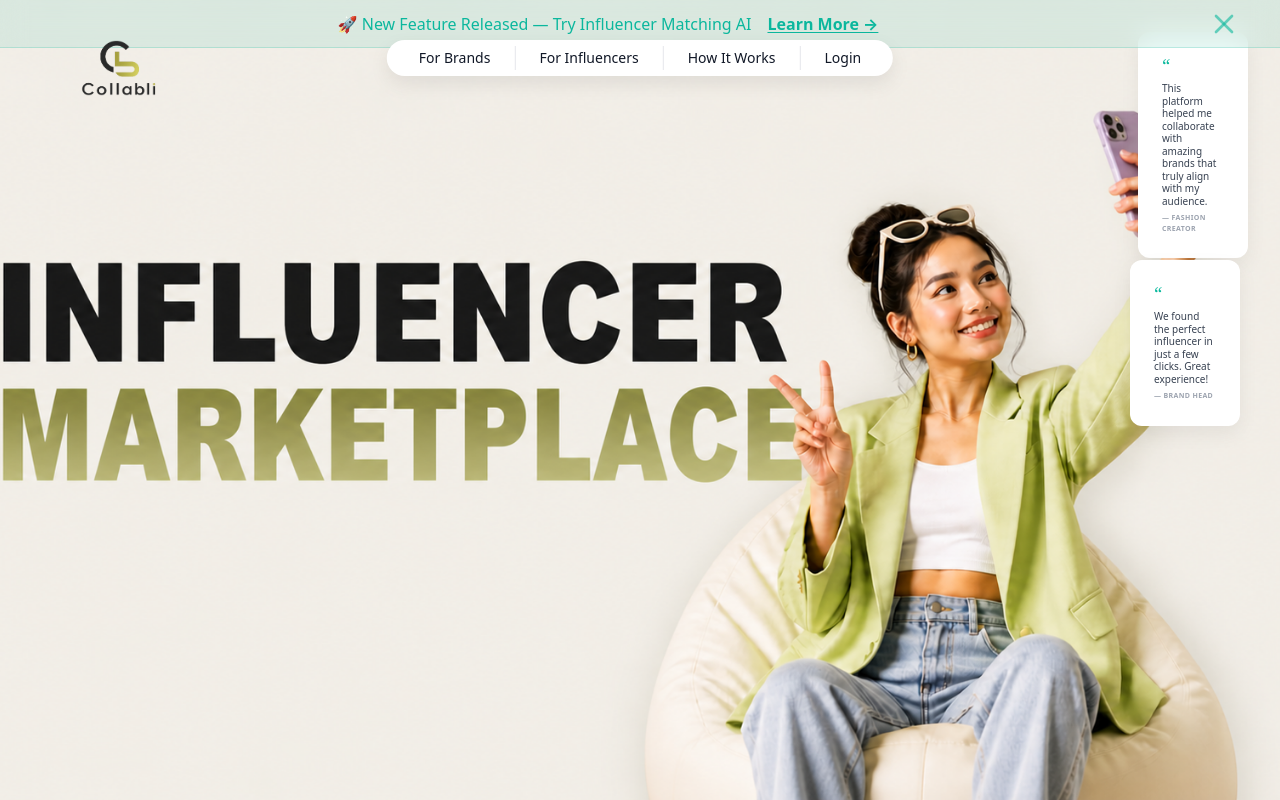
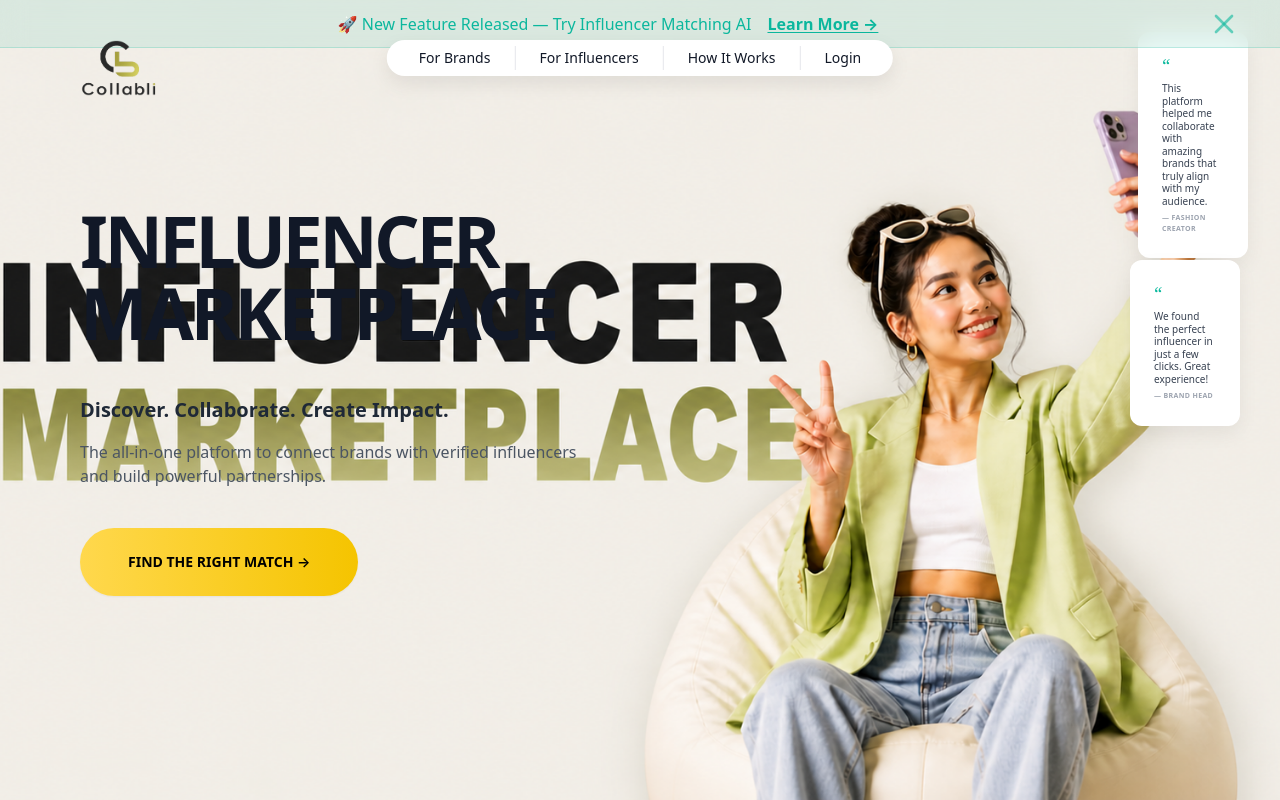
Before and after one commit to nevermature01-lgtm/collabli, a Next.js app: page / in a window 1280 px wide. Built offline with nearby package versions, Linux system fonts and the light colour scheme.

Commit message:
Add a **left-side content block** in the hero section containing:
* Hea

```diff
--- a/src/components/landing/HeroSection.tsx
+++ b/src/components/landing/HeroSection.tsx
@@ -13,7 +13,7 @@ export const HeroSection: React.FC<HeroSectionProps> = ({
   return (
     <section
       className={cn(
-        "relative w-full h-screen overflow-hidden bg-background",
+        "relative w-full h-screen overflow-hidden bg-background flex items-center",
       )}
       style={{
         backgroundImage: `url('${imageSrc}')`,
@@ -24,6 +24,30 @@ export const HeroSection: React.FC<HeroSectionProps> = ({
       role="img"
       aria-label="SaaS Product Showcase"
     >
+      <div className="container mx-auto px-4 md:px-10 relative z-10 pointer-events-none">
+        <div className="max-w-[650px] pointer-events-auto">
+          {/* Main Heading */}
+          <h1 className="text-5xl md:text-7xl font-extrabold text-gray-900 tracking-tighter mb-4 uppercase">
+            INFLUENCER MARKETPLACE
+          </h1>
+
+          {/* Sub-content block */}
+          <div className="mt-6 max-w-[520px]">
+            <h3 className="text-lg md:text-xl font-semibold text-gray-800 mb-2">
+              Discover. Collaborate. Create Impact.
+            </h3>
+
+            <p className="text-sm md:text-base text-gray-600 leading-relaxed mb-5">
+              The all-in-one platform to connect brands with verified influencers and build powerful partnerships.
+            </p>
+
+            <button className="bg-gradient-to-r from-[#ffd84d] to-[#f5c400] px-6 py-3 rounded-full text-sm font-semibold text-black shadow-sm hover:scale-105 active:scale-95 transition-all duration-200">
+              FIND THE RIGHT MATCH →
+            </button>
+          </div>
+        </div>
+      </div>
+
       {/* Floating Testimonial Card 1 */}
       <div className="hidden lg:block absolute top-4 right-4 w-[110px] bg-white rounded-xl shadow-[0_8px_20px_rgba(0,0,0,0.06)] p-3 z-20">
         <div className="text-[#0ab99d] text-lg font-serif mb-1 leading-none">“</div>
```
